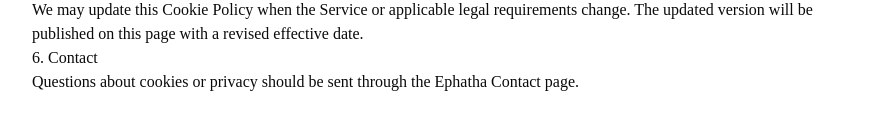
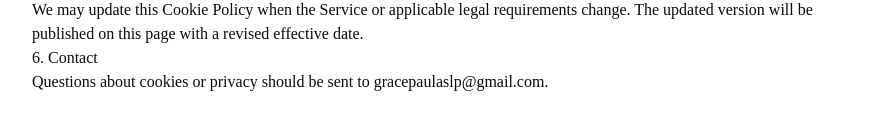
Before and after one commit to Praisepaul/MySLP, a Next.js app: page /cookie-policy in a window 1280 px wide. Shown: the part 614-744 px from the top of the page, without its empty margins (192-1086 px from the left). Built offline with nearby package versions, Linux system fonts and the light colour scheme.

Commit message:
Add direct privacy contact to cookie policy

```diff
--- a/app/cookie-policy/page.tsx
+++ b/app/cookie-policy/page.tsx
@@ -2,6 +2,8 @@ export const metadata = {
   title: "Cookie Policy | Ephatha",
   description: "How Ephatha uses cookies and similar technologies.",
 };
+
+const privacyEmail = "gracepaulaslp@gmail.com";
 
 export default function CookiePolicyPage() {
   return (
@@ -44,7 +46,7 @@ export default function CookiePolicyPage() {
 
         <h2>6. Contact</h2>
         <p>
-          Questions about cookies or privacy should be sent through the Ephatha Contact page.
+          Questions about cookies or privacy should be sent to <a href={`mailto:${privacyEmail}`}>{privacyEmail}</a>.
         </p>
       </article>
     </main>
```
